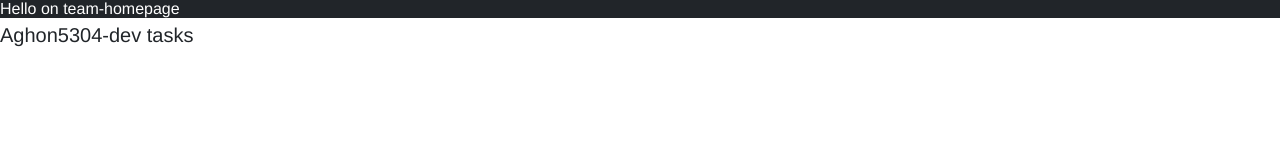
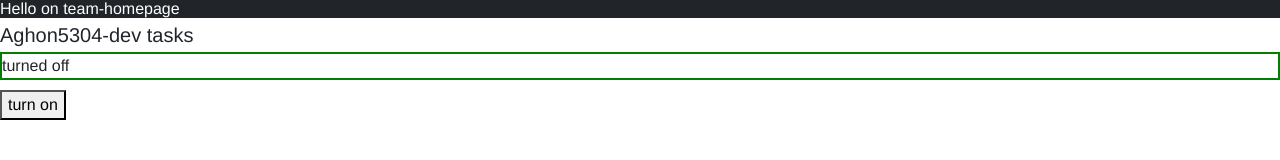
Before and after one commit to Aghon5304/dev-tasks, a Gatsby site: page / in a window 1280 px wide. Built offline with nearby package versions, Linux system fonts and the light colour scheme; Gatsby itself is replaced by a stand-in of ours.

Commit message:
feature/added-dev-task-3

```diff
--- /dev/null
+++ b/src/components/TitleText/CheckContent.js
@@ -0,0 +1,17 @@
+import React,{useState} from 'react'
+export const CheckContent = () =>(
+    MyButton()
+);
+function MyButton() {
+    const [turnedOn, setTurnedOn] = useState(false);
+
+    const handleClick = () => {
+      setTurnedOn(!turnedOn);
+    };
+    return(
+        <>
+        <p style={turnedOn? {border:"2px solid red"}:{border:"2px solid green"}}>{turnedOn ?("turned on"):("turned off")}</p>
+        <button onClick={handleClick}>{turnedOn ?("turn off"):("turn on")}</button>
+        </>
+    )
+}
--- /dev/null
+++ b/src/components/TitleText/CheckContent.scss
@@ -0,0 +1,6 @@
+@import "../../assets/styles/theme";
+
+.checkContent{
+
+    border-radius: 25px
+}
--- a/src/pages/index.js
+++ b/src/pages/index.js
@@ -1,12 +1,14 @@
 import React from 'react';
 
 import { AppHeader } from '../components/TitleText/appheader';
+import { CheckContent } from '../components/TitleText/CheckContent';
 import { TitleText } from '../components/TitleText/TitleText';
 
 const IndexPage = () => (
   <>
     <TitleText />
     <AppHeader />
+    <CheckContent />
   </>
 );
 
```
